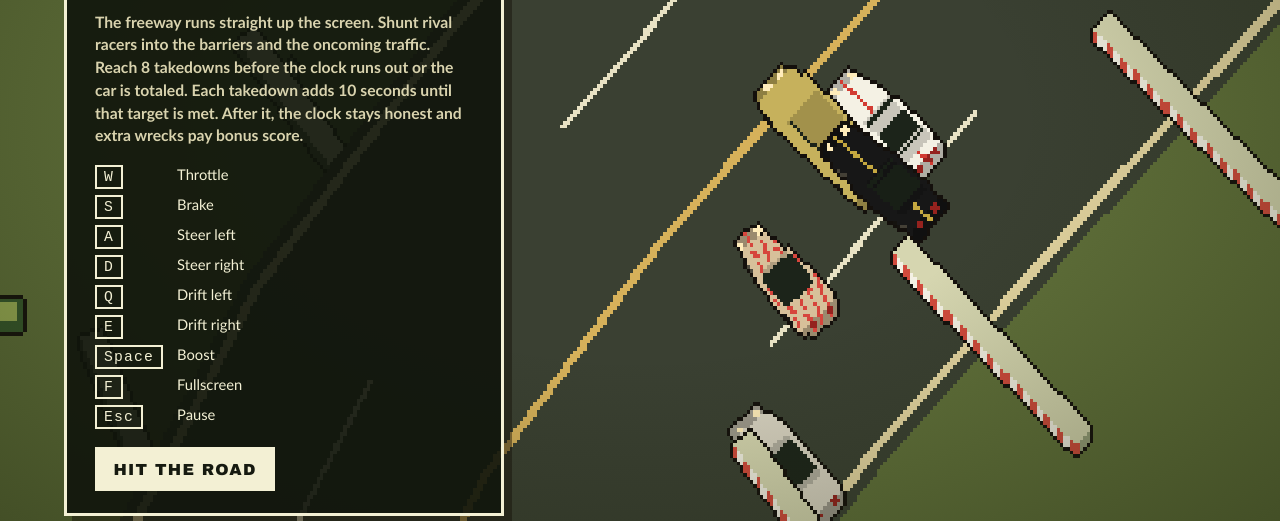
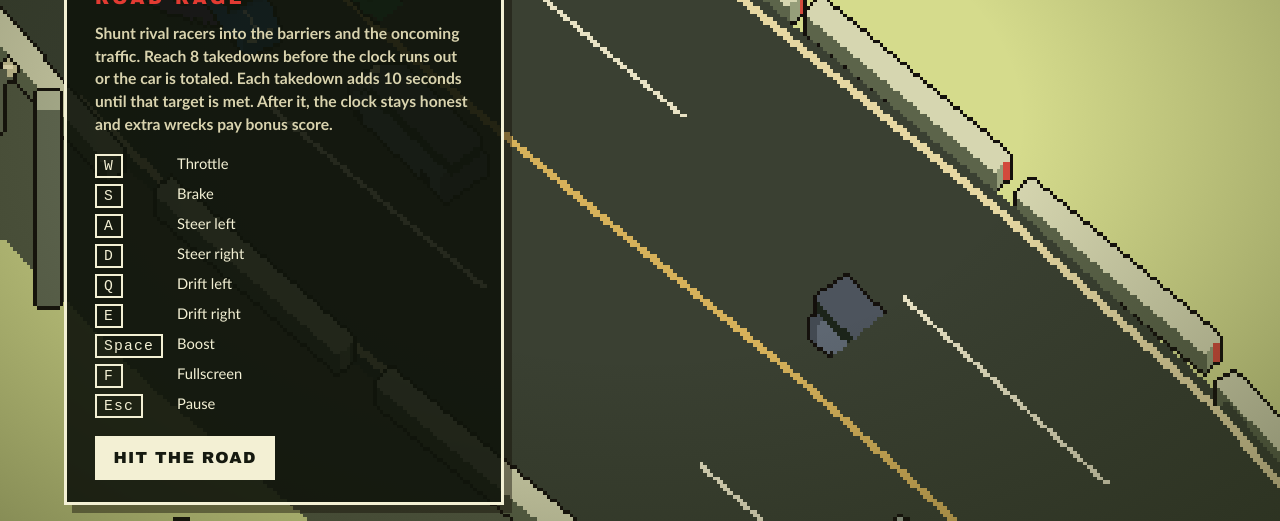
Before and after one commit to ahoang47/vroom-alien, a plain HTML site: page road-rage-stacked/index.html in a window 1280 px wide. Shown: the part 279-800 px from the top of the page. Drawn offline with Linux system fonts and the light colour scheme.

Commit message:
Restore the angled north-up stack view
Put the camera, squash, and heading turn back to the first build. The real-car stacks, damage, handling, drift, and rival rubber-band stay.

Co-authored-by: ahoang47 <ahoang47@users.noreply.github.com>

```diff
--- a/road-rage-stacked/index.html
+++ b/road-rage-stacked/index.html
@@ -55,7 +55,7 @@
         <h1>Martian Motor Mayhem</h1>
         <p class="event">Road Rage</p>
         <p class="deck">
-          The freeway runs straight up the screen. Shunt rival racers into the barriers and the oncoming traffic.
+          Shunt rival racers into the barriers and the oncoming traffic.
           Reach 8 takedowns before the clock runs out or the car is totaled.
           Each takedown adds 10 seconds until that target is met. After it,
           the clock stays honest and extra wrecks pay bonus score.
--- a/road-rage-stacked/js/display.js
+++ b/road-rage-stacked/js/display.js
@@ -1,12 +1,11 @@
 // Low internal resolution, scaled up in CSS with nearest-neighbor.
-// Spy Hunter view: world +X is screen right, world +Z is straight up the screen.
-// The ground is not squashed. Stacks use a mild squash and a short spacing so
-// a car still shows a little height from overhead.
+// North-up: world +X is screen right, world +Z is screen down. Squash is applied
+// by the stacker and to world Z, so the freeway reads as a slight downward tilt.
+// The camera does not rotate with the car.
 export const VIEW_W = 384;
 export const VIEW_H = 216;
 export const PX = 8;
-export const SQUASH = 0.9;
-export const SPACING = 0.55;
-export const LIFT = 2;
-// Player sits in the lower third. The road ahead fills the screen above them.
-export const PLAYER_SCREEN = 0.7;
+export const SQUASH = 0.75;
+export const SPACING = 1;
+export const HEIGHT_PX = 4;
+export const LEAD = 8;
--- a/road-rage-stacked/js/render.js
+++ b/road-rage-stacked/js/render.js
@@ -1,14 +1,15 @@
-import { VIEW_W, VIEW_H, PX, SQUASH, SPACING, LIFT, PLAYER_SCREEN } from './display.js';
-import { blit, createBuffer, createSheet, fillRect, packRGBA, quantizeTurn, rasterStack, screenTurn } from './stack.js';
+import { VIEW_W, VIEW_H, PX, SQUASH, SPACING, HEIGHT_PX, LEAD } from './display.js';
+import { blit, createBuffer, createSheet, fillRect, packRGBA, quantizeTurn, rasterStack, turnFromYaw } from './stack.js';
 import { createWorld } from './world.js';
-import { sampleAt } from './track.js';
 import { clamp } from './util.js';
 
-const GRASS = packRGBA(96, 112, 58, 255);
+const HAZE = packRGBA(213, 219, 140, 255);
 const ASPHALT = [58, 64, 50];
 const SHOULDER = [230, 215, 162];
 const LANE = [232, 226, 196];
 const CENTER = [214, 177, 90];
+const SKIRT = [84, 90, 68];
+const SOLE = [64, 70, 50];
 const SPEED = packRGBA(236, 230, 196, 255);
 
 function makePuffSheet() {
@@ -123,13 +124,13 @@ export function createView(canvas, track) {
   });
   const debugCache = new Map();
   const list = [];
-  const cam = { x: 0, z: 0, y: 0, shx: 0, shy: 0, ready: false };
+  const cam = { x: 0, z: 0, y: 11, shx: 0, shy: 0 };
   let frameMs = 0;
 
   function project(x, y, z) {
     return {
       x: VIEW_W / 2 + (x - cam.x) * PX + cam.shx,
-      y: VIEW_H * PLAYER_SCREEN + (cam.z - z) * PX - (y - cam.y) * LIFT + cam.shy,
+      y: VIEW_H / 2 + (z - cam.z) * PX * SQUASH - (y - cam.y) * HEIGHT_PX + cam.shy,
     };
   }
 
@@ -139,7 +140,7 @@ export function createView(canvas, track) {
   }
 
   function depthKey(x, z, y, layer) {
-    return (cam.z - z) * PX + y * 4 + layer;
+    return (z - cam.z) * PX * SQUASH + y * 0.08 + layer;
   }
 
   function visible(p, margin) {
@@ -169,6 +170,15 @@ export function createView(canvas, track) {
       roadPoint(b, -hb, b.y),
     ];
     if (offscreen(deck, 12)) return;
+    const sole = [
+      roadPoint(a, -ha, 0),
+      roadPoint(a, ha, 0),
+      roadPoint(b, hb, 0),
+      roadPoint(b, -hb, 0),
+    ];
+    fillPolygon(frame, sole, SOLE);
+    fillPolygon(frame, [deck[0], deck[3], sole[3], sole[0]], SKIRT);
+    fillPolygon(frame, [deck[1], deck[2], sole[2], sole[1]], SKIRT);
     fillPolygon(frame, deck, ASPHALT);
     ribbon(a, b, -(ha - 0.55), 0.16, SHOULDER);
     ribbon(a, b, hb - 0.55, 0.16, SHOULDER);
@@ -233,8 +243,8 @@ export function createView(canvas, track) {
     const pz = car.z + rz * roll;
     const p = projectPx(px, py, pz);
     if (!visible(p, 64)) return;
-    // Heading, not velocity: a reversing car keeps its nose pointed up the road.
-    const turn = quantizeTurn(screenTurn(car.yaw));
+    // Heading, not velocity: a reversing car keeps its nose pointed along the road.
+    const turn = quantizeTurn(turnFromYaw(car.yaw));
     if (car.boosting) {
       const fx = Math.sin(car.yaw);
       const fz = Math.cos(car.yaw);
@@ -270,13 +280,18 @@ export function createView(canvas, track) {
   function drawSpeedLines(player, time) {
     const fast = Math.abs(player.speed) > 36;
     if (!fast && !player.boosting) return;
-    const count = player.boosting ? 16 : 8;
+    const hx = Math.sin(player.yaw);
+    const hy = Math.cos(player.yaw);
+    const px = -hy;
+    const py = hx;
+    const count = player.boosting ? 18 : 8;
     for (let i = 0; i < count; i++) {
-      const side = ((i % 8) - 3.5) * 36;
-      const y = ((time * 220 + i * 47) % (VIEW_H + 30)) - 16;
-      const x = VIEW_W / 2 + side;
-      if (Math.abs(x - VIEW_W / 2) < 28 && y > VIEW_H * 0.55 && y < VIEW_H * 0.82) continue;
-      stampLine(frame, x, y, x, y + 12, SPEED);
+      const along = ((time * 150 + i * 53) % 260) - 80;
+      const side = ((i % 9) - 4) * 28;
+      const cx = VIEW_W / 2 + hx * along + px * side;
+      const cy = VIEW_H / 2 + hy * along + py * side;
+      if (Math.hypot(cx - VIEW_W / 2, cy - VIEW_H / 2) < 34) continue;
+      stampLine(frame, cx, cy, cx - hx * 9, cy - hy * 9, SPEED);
     }
   }
 
@@ -296,8 +311,7 @@ export function createView(canvas, track) {
   }
 
   function warm(x, z) {
-    const along = sampleAt(track, z).along;
-    world.ensure(along);
+    world.ensure(z);
     const { statics } = world.collect();
     for (const obj of statics) {
       if (obj.sprite || !obj.build) continue;
@@ -309,17 +323,11 @@ export function createView(canvas, track) {
   function draw(sim, game, dt, debugSpec) {
     const t0 = performance.now();
     const player = sim.player;
-    const road = sampleAt(track, player.along || player.z);
-    const follow = 1 - Math.exp(-7 * Math.max(dt, 0.016));
-    if (!cam.ready) {
-      cam.x = road.x;
-      cam.z = player.z;
-      cam.ready = true;
-    } else {
-      cam.x += (road.x - cam.x) * follow;
-      cam.z = player.z;
-    }
-    cam.y = 0;
+    const fx = Math.sin(player.yaw);
+    const fz = Math.cos(player.yaw);
+    cam.x = player.x + fx * LEAD;
+    cam.z = player.z + fz * LEAD;
+    cam.y = player.y;
     cam.shx = 0;
     cam.shy = 0;
     if (game.shake > 0) {
@@ -331,7 +339,7 @@ export function createView(canvas, track) {
     world.ensure(player.along || player.z);
     const live = world.collect();
 
-    frame.u32.fill(GRASS);
+    frame.u32.fill(HAZE);
     list.length = 0;
 
     for (let i = 0; i < live.roads.length; i++) {
--- a/road-rage-stacked/js/stack.js
+++ b/road-rage-stacked/js/stack.js
@@ -69,15 +69,10 @@ export function turnFromHeading(hx, hy) {
   return Math.atan2(hy, hx) - Math.PI / 2;
 }
 
-// World yaw: forward is (sin yaw, cos yaw). turnFromYaw treats world +Z as screen +Y.
+// World yaw: forward is (sin yaw, cos yaw). World +X is screen +X, world +Z is screen +Y.
 // Always pass the heading, never the velocity, so reversing does not spin the nose around.
 export function turnFromYaw(yaw) {
   return turnFromHeading(Math.sin(yaw), Math.cos(yaw));
-}
-
-// Overhead camera: world +Z is screen up, and a slice sheet faces screen down at turn 0.
-export function screenTurn(yaw) {
-  return turnFromYaw(yaw + Math.PI);
 }
 
 const TAU = Math.PI * 2;
--- a/road-rage-stacked/js/track.js
+++ b/road-rage-stacked/js/track.js
@@ -42,24 +42,30 @@ export function roadHalf(distance) {
   return ROAD_HALF + widen;
 }
 
+function deckY(s) {
+  return 11 + Math.sin(s * 0.007) * 2.2;
+}
+
 function pose(s) {
   const ds = 0.8;
   const x0 = curveX(s - ds);
   const x1 = curveX(s + ds);
+  const y0 = deckY(s - ds);
+  const y1 = deckY(s + ds);
   let tx = x1 - x0;
   let tz = ds * 2;
-  const tl = Math.hypot(tx, tz) || 1;
-  tx /= tl;
-  tz /= tl;
+  const horiz = Math.hypot(tx, tz) || 1;
+  tx /= horiz;
+  tz /= horiz;
   return {
     x: curveX(s),
-    y: 0,
+    y: deckY(s),
     z: s,
     tx,
     tz,
     rx: tz,
     rz: -tx,
-    slope: 0,
+    slope: Math.atan2(y1 - y0, horiz),
     along: s,
     half: roadHalf(s),
     lateral: 0,
--- a/road-rage-stacked/js/world.js
+++ b/road-rage-stacked/js/world.js
@@ -1,9 +1,9 @@
 // Scenery streams in along the endless freeway. Stacks that never change
 // facing are rasterized once and then blitted as plain sprites.
-import { PX, SQUASH, SPACING } from './display.js';
+import { PX, SQUASH, SPACING, HEIGHT_PX } from './display.js';
 import { sampleAt } from './track.js';
 import { clamp } from './util.js';
-import { rasterStack, quantizeTurn, screenTurn } from './stack.js';
+import { rasterStack, quantizeTurn, turnFromYaw } from './stack.js';
 import {
   buildGarage,
   makeBarrier,
@@ -54,7 +54,7 @@ export function createWorld(track) {
       roads.push({ a, b, layer: 0.12 });
       const len = Math.hypot(b.x - a.x, b.z - a.z);
       const yaw = Math.atan2(a.tx, a.tz);
-      const q = quantizeTurn(screenTurn(yaw));
+      const q = quantizeTurn(turnFromYaw(yaw));
       const lengthPx = clamp(Math.round(len * PX), 4, 80);
       const thickPx = Math.max(5, Math.round(0.85 * PX));
       const mx = (a.x + b.x) * 0.5;
@@ -69,17 +69,29 @@ export function createWorld(track) {
           SPACING,
         ));
         const lateral = side * (a.half + 0.35);
-        add(statics, mx + a.rx * lateral, 0, mz + a.rz * lateral, sprite, 0.22, Math.ceil(lengthPx * 0.6) + 8);
+        add(statics, mx + a.rx * lateral, (a.y + b.y) * 0.5, mz + a.rz * lateral, sprite, 0.22, Math.ceil(lengthPx * 0.6) + 8);
       }
     }
 
     const lampAt = sampleAt(track, s0 + CHUNK * 0.5);
     const lampYaw = Math.atan2(lampAt.tx, lampAt.tz);
     for (const side of [-1, 1]) {
-      const q = quantizeTurn(screenTurn(lampYaw + (side < 0 ? Math.PI : 0)));
+      const q = quantizeTurn(turnFromYaw(lampYaw + (side < 0 ? Math.PI : 0)));
       const sprite = cached(lampCache, q.bucket, () => rasterStack(garage.lamp, q.turn, SQUASH, SPACING));
       const lateral = side * (lampAt.half + 2.4);
-      add(statics, lampAt.x + lampAt.rx * lateral, 0, lampAt.z + lampAt.rz * lateral, sprite, 0.28, 20);
+      add(statics, lampAt.x + lampAt.rx * lateral, lampAt.y, lampAt.z + lampAt.rz * lateral, sprite, 0.28, 20);
+    }
+
+    const pierCount = clamp(Math.round(lampAt.y * HEIGHT_PX) + 1, 8, 72);
+    const pier = cached(columnCache, `pier:${pierCount}`, () => rasterStack(
+      makeColumn(7, pierCount, [132, 140, 112, 255], [186, 190, 156, 255]),
+      0,
+      SQUASH,
+      SPACING,
+    ));
+    for (const side of [-1, 1]) {
+      const lateral = side * (lampAt.half + 0.15);
+      add(statics, lampAt.x + lampAt.rx * lateral, 0, lampAt.z + lampAt.rz * lateral, pier, 0.04, 20);
     }
 
     for (const side of [-1, 1]) {
@@ -120,11 +132,12 @@ export function createWorld(track) {
       const u = ((s % period) + period) % period;
       if (Math.abs(u - mark) > 0.5) continue;
       const p = sampleAt(track, s);
-      const q = quantizeTurn(screenTurn(Math.atan2(p.rx, p.rz)));
+      const q = quantizeTurn(turnFromYaw(Math.atan2(p.rx, p.rz)));
       const deck = rasterStack(deckSheet, q.turn, SQUASH, SPACING);
-      add(statics, p.x, 3.6, p.z, deck, 0.5, 80);
-      const column = cached(columnCache, 'over', () => rasterStack(
-        makeColumn(8, 10, [150, 156, 126, 255], [190, 194, 160, 255]),
+      add(statics, p.x, p.y + 8, p.z, deck, 0.36, 80);
+      const rise = clamp(Math.round((p.y + 8) * HEIGHT_PX) + 1, 10, 80);
+      const column = cached(columnCache, `over:${rise}`, () => rasterStack(
+        makeColumn(8, rise, [150, 156, 126, 255], [190, 194, 160, 255]),
         0,
         SQUASH,
         SPACING,
```
Also changed, not shown: road-rage-stacked/js/sim.js (+14 -4 lines), road-rage-stacked/screenshot.png, 1 other file.
